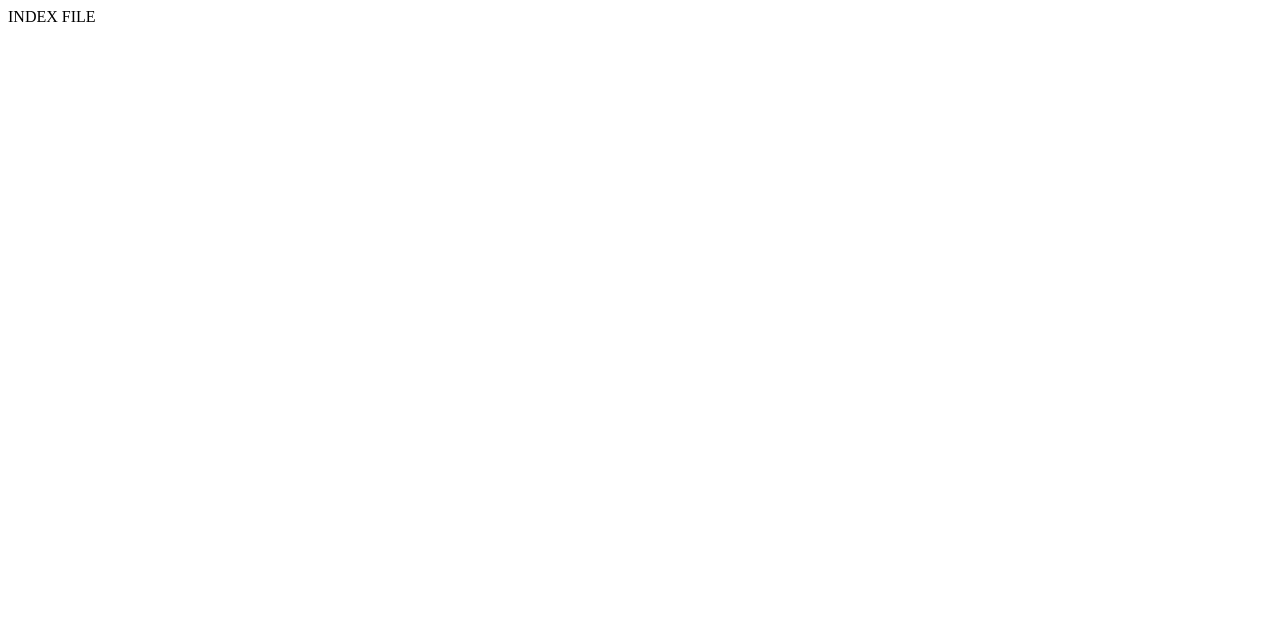
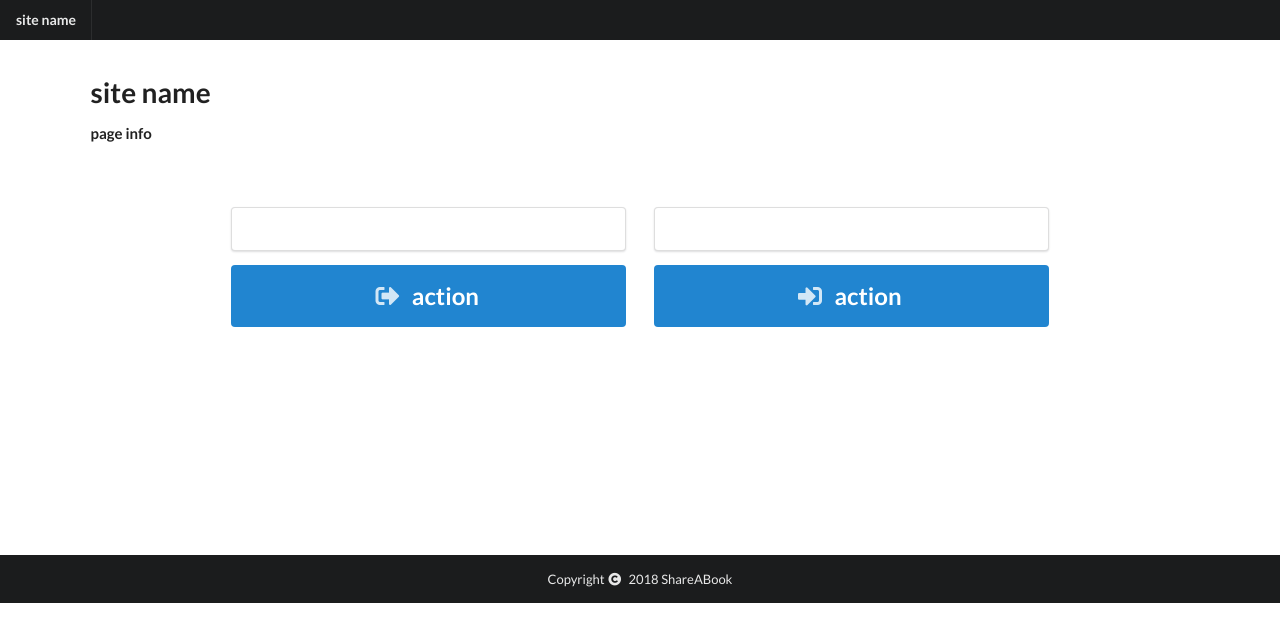
Before and after one commit to nferiel/shareabook, a Flask app: page / in a window 1280 px wide. Before the commit the part shown is almost empty. Shown: the top 642 px of the page. Run offline with Flask 2, Linux system fonts and the light colour scheme; some libraries are stand-ins or nearby versions.

Commit message:
Adding layout structure

```diff
--- a/app/templates/index.html
+++ b/app/templates/index.html
@@ -1,10 +1,52 @@
-<!DOCTYPE html>
-<html lang="en">
-<head>
-    <meta charset="UTF-8">
-    <title>Title</title>
-</head>
-<body>
-    INDEX FILE
-</body>
-</html>
+{% extends "layouts/layout.html" %}
+
+{% block title %} - title 2{% endblock %}
+
+{% block head %}
+{{ super() }}
+<style>
+    #full-screen {
+        margin-bottom: 200px;
+        margin-top: 50px;
+    }
+</style>
+<script src=""></script>
+{% endblock %}
+
+{% block body %}
+
+<!-- Content of the page -->
+
+<div class="ui container basic segment">
+
+    <div class="ui huge header">site name</div>
+    <p class="ui small header">page info</p>
+
+    <div class="ui grid" id="full-screen">
+        <div class="ui column row">
+            <div class="ui two wide computer column computer only"></div>
+            <div class="ui six wide computer eight wide tablet sixteen wide phone column">
+                <div class="ui segment stretched">
+                    <p class="listed"></p>
+                    <p class="listed"></p>
+                    <p class="listed"></p>
+                </div>
+                <a href="">
+                    <button class="ui fluid blue massive button" id="sell"><i class="sign out icon"></i>action</button>
+                </a>
+            </div>
+            <div class="ui six wide computer eight wide tablet sixteen wide phone column">
+                <div class="ui segment stretched">
+                    <p></p>
+                    <p></p>
+                    <p></p>
+                </div>
+                <div class="ui fluid blue massive button buy"><i class="sign in icon"></i>action</div>
+            </div>
+            <div class="ui two wide column computer only"></div>
+        </div>
+    </div>
+
+</div>
+
+{% endblock %}
--- /dev/null
+++ b/app/templates/layouts/_messages.html
@@ -0,0 +1,7 @@
+{% with messages = get_flashed_messages(with_categories=true) %}
+{% if messages %}
+{% for category, message in messages %}
+<li class="ui floating message {{ category }}">{{ message }}</li>
+{% endfor %}
+{% endif %}
+{% endwith %}
--- /dev/null
+++ b/app/templates/layouts/layout.html
@@ -0,0 +1,164 @@
+<html>
+<head>
+    <meta charset="utf-8">
+    <!-- Head block -->
+    {% block head %}
+    <title>{% block title %}site{% endblock %}</title>
+    {% endblock %}
+
+    <link rel="shortcut icon" href="">
+
+    <!-- Semantic UI and jQuery -->
+    <link rel="stylesheet" href="https://cdnjs.cloudflare.com/ajax/libs/semantic-ui/2.2.13/semantic.min.css">
+    <script src="https://ajax.googleapis.com/ajax/libs/jquery/1.12.4/jquery.min.js"></script>
+    <script src="https://cdnjs.cloudflare.com/ajax/libs/semantic-ui/2.2.13/semantic.min.js"></script>
+
+    <!-- Push padding -->
+    <style>
+        .pusher {
+            padding-top: 50px;
+        }
+    </style>
+</head>
+
+
+<body>
+
+<!-- Hidden menu -->
+<div class="ui inverted labeled icon left inline vertical menu sidebar uncover mobile only grid">
+
+
+</div>
+<!-- Top menu -->
+<div class="ui basic labeled top fixed menu inverted {% if sell %}inverted sell{% elif buy %}inverted buy{% else %}{% endif %}">
+    <div class="item ui mobile only grid" id="toggle">
+        <i class="sidebar icon"></i>
+    </div>
+    <a href="/">
+        <div class="item header">site name</div>
+    </a>
+    {% if session.get('is_admin') %}
+    <a href="" class="ui item"><i class="dashboard icon"></i>Admin</a>
+    {% endif %}
+    <!--<div class="ui right menu computer tablet only grid">-->
+    <!--<a href="mailto:contact@transaffaires.ca" class="ui right item"><i class="talk icon"></i>contact</a>-->
+    <!--<div class="ui dropdown item">-->
+    <!--lang <i class="dropdown icon"></i>-->
+    <!--<div class="menu">-->
+    <!--</div>-->
+    <!--</div>-->
+    <!--<div class="ui dropdown item">-->
+    <!--<i class="settings icon"></i><i class="dropdown icon"></i>-->
+    <!--<div class="menu">-->
+    <!--{% if session['is_logged'] %}-->
+    <!--{% else %}-->
+    <!--<a href="/users/login" class="ui item"><i class="sign in icon"></i>login</a>-->
+    <!--<a href="/users/signup" class="ui item"><i class="add user icon"></i>signup</a>-->
+    <!--{% endif %}-->
+    <!--</div>-->
+    <!--</div>-->
+    <!--</div>-->
+</div>
+
+<!-- CONTENT -->
+
+<div class="pusher">
+
+    <div class="ui container">
+        {% include "layouts/_messages.html" %}
+    </div>
+
+    {% block body %}
+
+    <!-- BODY COMES HERE  -->
+
+    {% endblock %}
+
+</div>
+
+<!-- FOOTER -->
+<div class="ui inverted vertical footer segment">
+    <div class="ui center aligned container">
+        {#
+        <div class="ui stackable inverted divided grid">#}
+            {#
+            <div class="three wide column">#}
+                {# <h4 class="ui inverted header">For Sellers</h4>#}
+                {#
+                <div class="ui inverted link list">#}
+                    {# <a href="#" class="item">Link One</a>#}
+                    {# <a href="#" class="item">Link Two</a>#}
+                    {# <a href="#" class="item">Link Two</a>#}
+                    {#
+                </div>
+                #}
+                {#
+            </div>
+            #}
+            {#
+            <div class="three wide column">#}
+                {# <h4 class="ui inverted header">For Buyers</h4>#}
+                {#
+                <div class="ui inverted link list">#}
+                    {# <a href="#" class="item">Link One</a>#}
+                    {# <a href="#" class="item">Link Two</a>#}
+                    {# <a href="#" class="item">Link Two</a>#}
+                    {#
+                </div>
+                #}
+                {#
+            </div>
+            #}
+            {#
+            <div class="three wide column">#}
+                {# <h4 class="ui inverted header">For Pros</h4>#}
+                {#
+                <div class="ui inverted link list">#}
+                    {# <a href="#" class="item">Link One</a>#}
+                    {# <a href="#" class="item">Link Two</a>#}
+                    {# <a href="#" class="item">Link Two</a>#}
+                    {#
+                </div>
+                #}
+                {#
+            </div>
+            #}
+            {#
+            <div class="seven wide column">#}
+                {# <h4 class="ui inverted header">BizTrasnfer.ca</h4>#}
+                {# <p>BizTrasnfer is a web application that build links between business owners#}
+                    {# who want to sell their businesses and investors.</p>#}
+                {# <a href="#" class="ui">Show me how this works</a>#}
+                {#
+            </div>
+            #}
+            {#
+        </div>
+        #}
+        {#
+        <div class="ui inverted section divider"></div>
+        #}
+        <!-- <img src="static/img/logo.png" class="ui centered mini image"> -->
+        <div class="ui horizontal inverted small divided link list">
+            Copyright <i class="ui icon copyright"></i> 2018 ShareABook<br>
+            {# <a class="item" href="#">Site Map</a>#}
+            {# <a class="item" href="#">Contact Us</a>#}
+            {# <a class="item" href="#">Terms and Conditions</a>#}
+            {# <a class="item" href="#">Privacy Policy</a>#}
+        </div>
+    </div>
+</div>
+
+<script>
+    $('#toggle').click(function () {
+        $('.ui.sidebar').sidebar('toggle');
+    });
+</script>
+
+<script>
+    $('.ui.dropdown')
+        .dropdown();
+</script>
+
+</body>
+</html>
```
